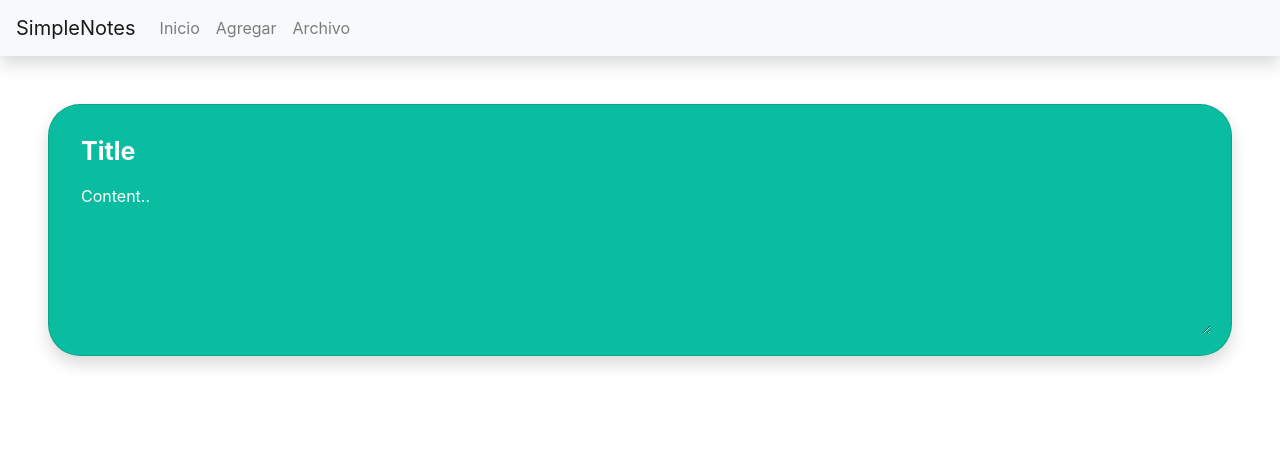
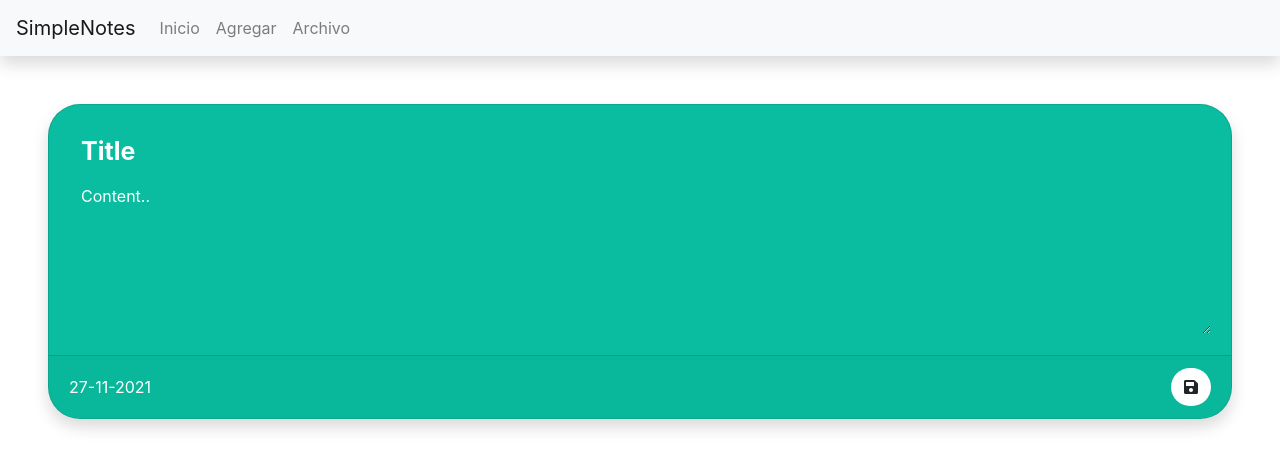
Before and after one commit to NoeGarciaR/simple-notes, an Angular app: page /note-form in a window 1280 px wide. Shown: the top 468 px of the page. Built offline with nearby package versions, Linux system fonts and the light colour scheme.

Commit message:
refactor(): add icon save to note-form component

```diff
--- a/package.json
+++ b/package.json
@@ -19,6 +19,9 @@
     "@angular/platform-browser": "~12.2.0",
     "@angular/platform-browser-dynamic": "~12.2.0",
     "@angular/router": "~12.2.0",
+    "@fortawesome/angular-fontawesome": "^0.10.1",
+    "@fortawesome/fontawesome-svg-core": "~1.2.36",
+    "@fortawesome/free-solid-svg-icons": "^5.15.4",
     "@ng-bootstrap/ng-bootstrap": "^10.0.0",
     "bootstrap": "^4.5.0",
     "rxjs": "~6.6.0",
--- a/src/app/app.module.ts
+++ b/src/app/app.module.ts
@@ -17,6 +17,7 @@ import { NavbarModule } from './shared/navbar/navbar.module';
  */
 import { ArchiveModule } from './components/archive/archive.module';
 import { NoteFormModule } from './components/note-form/note-form.module';
+import { FontAwesomeModule } from '@fortawesome/angular-fontawesome';
 
 @NgModule({
   declarations: [
@@ -31,7 +32,8 @@ import { NoteFormModule } from './components/note-form/note-form.module';
     ArchiveModule,
     NoteFormModule,
     /** BoostrapModules */
-    NgbModule
+    NgbModule,
+    FontAwesomeModule
   ],
   providers: [],
   bootstrap: [AppComponent]
--- a/src/app/components/note-form/note-form.component.html
+++ b/src/app/components/note-form/note-form.component.html
@@ -1,16 +1,26 @@
 <div class="row p-5">
   <div class="col">
+    <form>
       <div class="card shadow" [ngStyle]="{ 'background-color': color }">
         <div class="card-body">
-        <form>
             <div class="form-group">
               <input type="email" class="form-control title-input" id="input-title" placeholder="Title" [ngStyle]="{ 'background-color': color }">
             </div>
             <div class="form-group">
               <textarea class="form-control" id="input-content" rows="6" placeholder="Content.." [ngStyle]="{ 'background-color': color }"></textarea>
             </div>
+        </div>
+        <div class="card-footer d-flex justify-content-between align-items-center">
+          <div>
+            {{date | date: 'dd'}}-{{date | date:'MM'}}-{{date | date: 'yyyy'}}
+          </div>
+          <div>
+            <button class="btn bt-icon">
+              <fa-icon [icon]="saveIcon"></fa-icon>
+            </button>
+          </div>
+        </div>
+      </div>
     </form>
   </div>
 </div>
-  </div>
-</div>
--- a/src/app/components/note-form/note-form.component.scss
+++ b/src/app/components/note-form/note-form.component.scss
@@ -12,6 +12,25 @@
 
 .card {
   border-radius: 2rem;
+  .card-header:first-child {
+    border-radius: 2rem 2rem 0px 0px;
+  }
+  .card-footer:last-child {
+
+    color: white;
+    border-radius: 0px 0px 2rem 2rem;
+    .bt-icon {
+      background-color: white;
+      border-radius: 2rem;
+
+    }
+    .bt-icon:hover {
+      background-color: black;
+      color: white;
+      transition: 200ms;
+      font-size: 18px;
+    }
+  }
 }
 
 ::placeholder { color: white; }
--- a/src/app/components/note-form/note-form.component.ts
+++ b/src/app/components/note-form/note-form.component.ts
@@ -1,4 +1,5 @@
 import { Component, Input, OnInit } from '@angular/core';
+import { faSave } from '@fortawesome/free-solid-svg-icons';
 
 @Component({
   selector: 'app-note-form',
@@ -6,6 +7,9 @@ import { Component, Input, OnInit } from '@angular/core';
   styleUrls: ['./note-form.component.scss']
 })
 export class NoteFormComponent implements OnInit {
+  date = new Date();
+
+  saveIcon = faSave;
 
   @Input() color:string = "#0ABDA0";
 
```
Also changed, not shown: src/app/components/note-form/note-form.module.ts (+6 -1 lines), 1 other file (tests, documents, lock files or other folders). Lines whose indentation alone changed are shown as unchanged.
